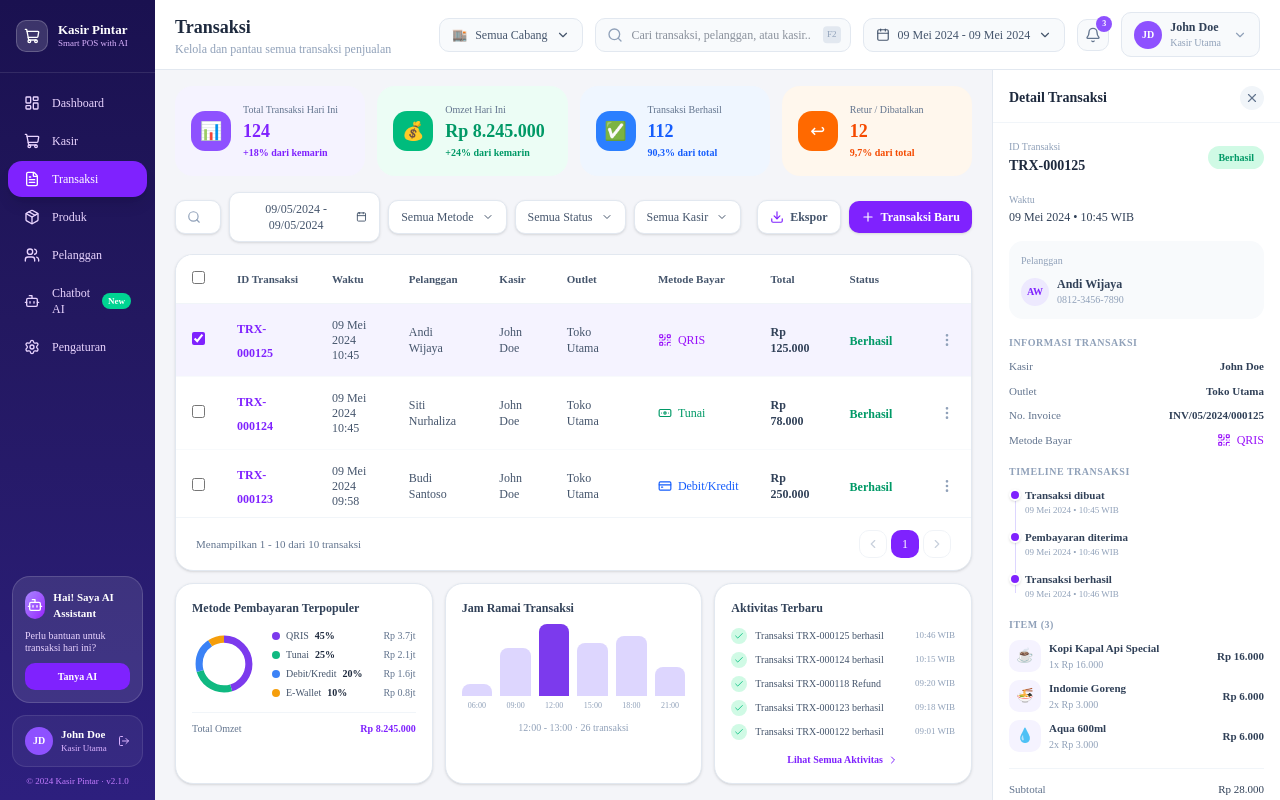
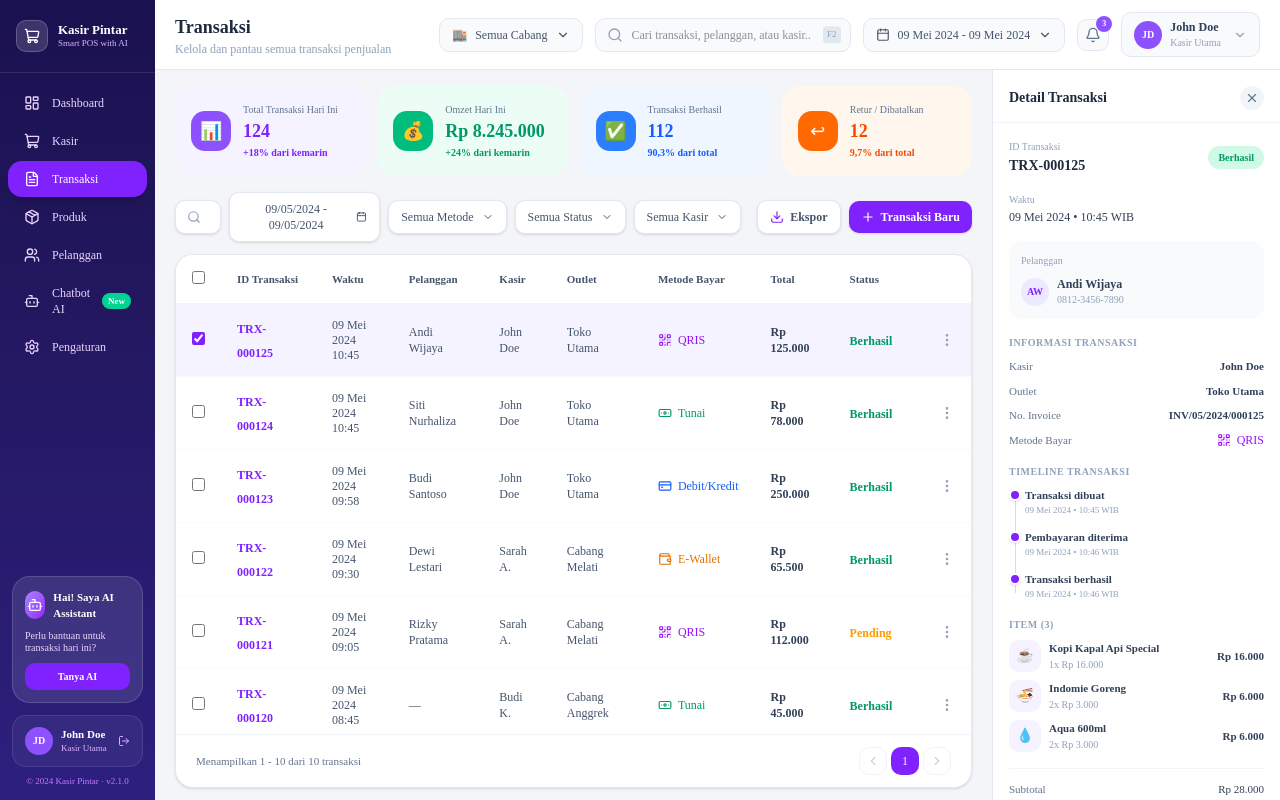
Before and after one commit to marenoarkapratama182-hue/kasir2, a Next.js app: page /transactions in a window 1280 px wide. Built offline with nearby package versions, Linux system fonts and the light colour scheme; no server answers; the database is empty.

Commit message:
style: remove bottom analytics

```diff
--- a/src/app/transactions/page.tsx
+++ b/src/app/transactions/page.tsx
@@ -364,87 +364,7 @@ export default function TransactionsPage() {
               </div>
             </div>
 
-            {/* Bottom Analytics */}
-            <div className="px-5 pb-4 grid grid-cols-3 gap-3 flex-shrink-0">
-              {/* Payment Method Donut */}
-              <div className="bg-white rounded-2xl border border-slate-200 shadow-sm p-4">
-                <h3 className="text-xs font-bold text-slate-700 mb-3">Metode Pembayaran Terpopuler</h3>
-                <div className="flex items-center gap-4">
-                  <div className="relative w-16 h-16 flex-shrink-0">
-                    <svg viewBox="0 0 36 36" className="w-16 h-16 -rotate-90">
-                      {(() => {
-                        let cumPct = 0;
-                        return paymentMethods.map((m, i) => {
-                          const circumference = 2 * Math.PI * 14;
-                          const offset = circumference * (1 - m.pct / 100);
-                          const rotation = cumPct * 3.6;
-                          cumPct += m.pct;
-                          return (
-                            <circle key={i} cx="18" cy="18" r="14" fill="none"
-                              stroke={m.color} strokeWidth="4"
-                              strokeDasharray={`${m.pct / 100 * circumference} ${circumference}`}
-                              strokeDashoffset={-cumPct * circumference / 100 + m.pct * circumference / 100}
-                              style={{ transition: "all 0.5s" }}
-                            />
-                          );
-                        });
-                      })()}
-                    </svg>
-                  </div>
-                  <div className="flex-1 space-y-1">
-                    {paymentMethods.map((m, i) => (
-                      <div key={i} className="flex items-center justify-between">
-                        <div className="flex items-center gap-1.5">
-                          <div className="w-2 h-2 rounded-full" style={{ background: m.color }}></div>
-                          <span className="text-[10px] text-slate-600">{m.label}</span>
-                          <span className="text-[10px] font-bold text-slate-800">{m.pct}%</span>
-                        </div>
-                        <span className="text-[10px] text-slate-500">Rp {(m.amount/1000000).toFixed(1)}jt</span>
-                      </div>
-                    ))}
-                  </div>
-                </div>
-                <div className="mt-3 pt-2 border-t border-slate-100 flex justify-between">
-                  <span className="text-[10px] text-slate-500">Total Omzet</span>
-                  <span className="text-[10px] font-bold text-violet-600">Rp 8.245.000</span>
-                </div>
-              </div>
 
-              {/* Peak Hours Bar Chart */}
-              <div className="bg-white rounded-2xl border border-slate-200 shadow-sm p-4">
-                <h3 className="text-xs font-bold text-slate-700 mb-1">Jam Ramai Transaksi</h3>
-                <div className="flex items-end gap-2 h-20 mt-4">
-                  {peakHours.map((h, i) => (
-                    <div key={i} className="flex-1 flex flex-col items-center gap-1">
-                      <div className="w-full rounded-t-md transition-all"
-                        style={{ height: `${(h.trx / maxTrx) * 72}px`, background: h.trx === maxTrx ? "#7c3aed" : "#ddd6fe" }}
-                      />
-                      <span className="text-[8px] text-slate-400 whitespace-nowrap">{h.hour}</span>
-                    </div>
-                  ))}
-                </div>
-                <p className="text-[10px] text-slate-400 mt-2 text-center">12:00 - 13:00 · 26 transaksi</p>
-              </div>
-
-              {/* Recent Activity */}
-              <div className="bg-white rounded-2xl border border-slate-200 shadow-sm p-4">
-                <h3 className="text-xs font-bold text-slate-700 mb-3">Aktivitas Terbaru</h3>
-                <div className="space-y-2">
-                  {recentActivity.map((a, i) => (
-                    <div key={i} className="flex items-center gap-2">
-                      <div className="w-4 h-4 rounded-full bg-emerald-100 flex items-center justify-center flex-shrink-0">
-                        <Check className="w-2.5 h-2.5 text-emerald-500" />
-                      </div>
-                      <p className="text-[10px] text-slate-600 flex-1 leading-tight">{a.label}</p>
-                      <span className="text-[9px] text-slate-400 flex-shrink-0">{a.time}</span>
-                    </div>
-                  ))}
-                </div>
-                <button className="mt-3 w-full text-[10px] text-violet-600 font-semibold hover:underline flex items-center justify-center gap-1">
-                  Lihat Semua Aktivitas <ChevronRight className="w-3 h-3" />
-                </button>
-              </div>
-            </div>
           </div>
 
           {/* ─── DETAIL PANEL ─── */}
```
